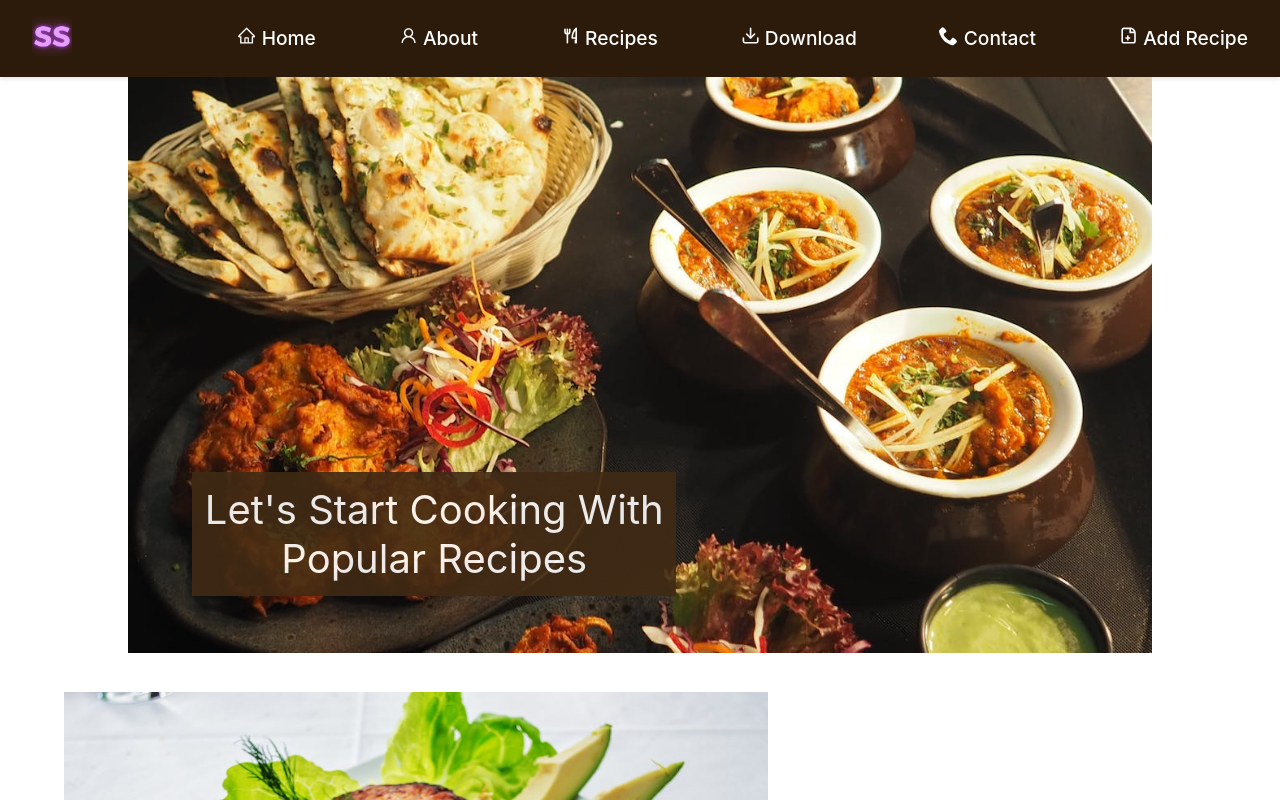
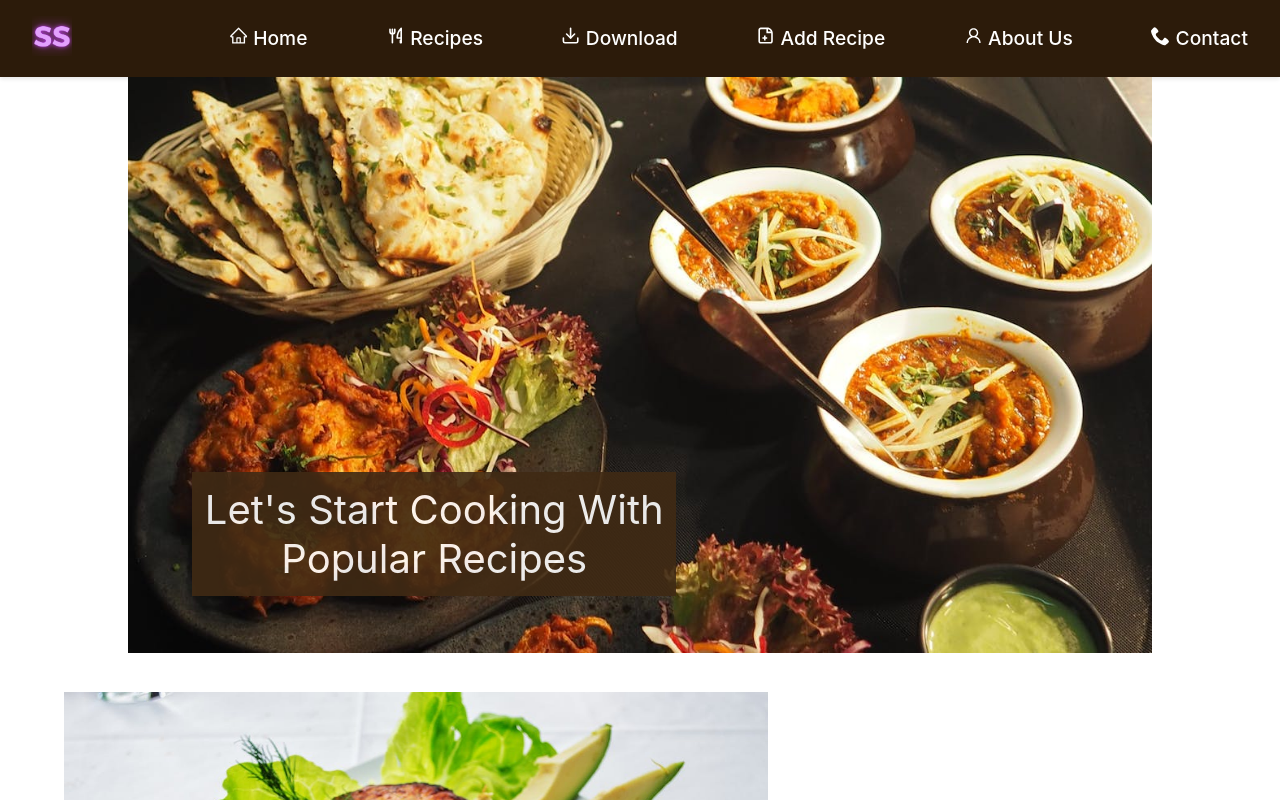
Before and after one commit to SANJANASOLANGA/ReactFoodRecipe, a React (Create React App) app in the folder Client/: page / in a window 1280 px wide. Shown: the top 800 px of the page. Built offline with nearby package versions, Linux system fonts and the light colour scheme.

Commit message:
Changed the postion of About Us and Contact

```diff
--- a/Client/src/components/Navbar.js
+++ b/Client/src/components/Navbar.js
@@ -48,10 +48,6 @@ function NavBar() {
               <AiOutlineHome/>
               {" "}Home
             </Nav.Link>
-            <Nav.Link as={Link} to="/about" onClick={handleLinkClick}>
-              <AiOutlineUser/>
-              {" "}About
-            </Nav.Link>
             <Nav.Link as={Link} to="/recipes" onClick={handleLinkClick}>
               <TbToolsKitchen2/>
               {" "}Recipes
@@ -64,11 +60,15 @@ function NavBar() {
               <FiDownload/>
               {" "}Download
             </Nav.Link>
+            <Nav.Link as={Link} to="/sign-in" onClick={handleLinkClick}>
+              <CgFileAdd/> {" "}Add Recipe
+            </Nav.Link>
+            <Nav.Link as={Link} to="/about" onClick={handleLinkClick}>
+              <AiOutlineUser/>
+              {" "}About Us
+            </Nav.Link>
             <Nav.Link as={Link} to="/contact" onClick={handleLinkClick}>
               <ImPhone/> {" "}Contact
-            </Nav.Link>
-            <Nav.Link as={Link} to="/sign-in" onClick={handleLinkClick}>
-              <CgFileAdd/> {" "}Add Recipe
             </Nav.Link>
           </div>
         </Navbar.Collapse>
```
